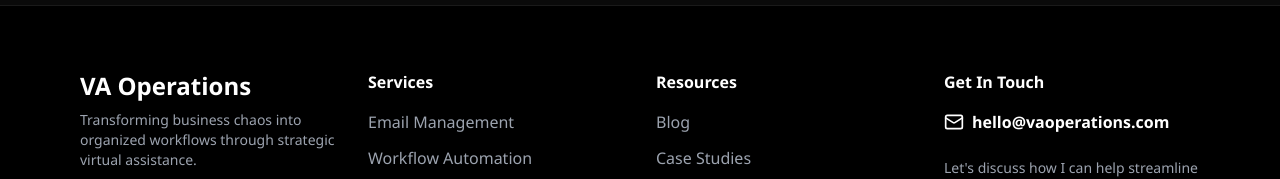
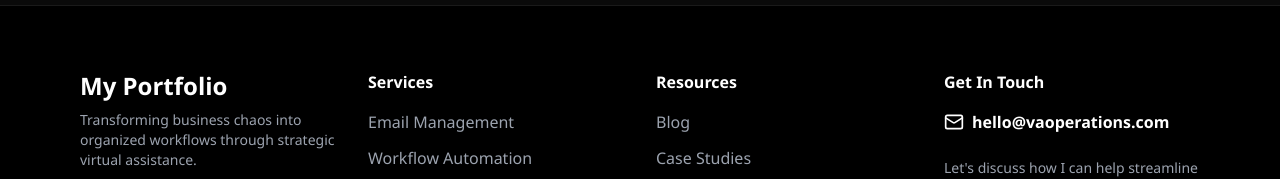
Before and after one commit to tpn-websiteportfolio/PortfolioNew, a React (Vite) app: page / in a window 1280 px wide. Shown: the part 7685-7864 px from the top of the page. Built offline with nearby package versions, Linux system fonts and the light colour scheme.

Commit message:
style: update footer title from "VA Operations" to "My Portfolio"

```diff
--- a/src/components/Footer.tsx
+++ b/src/components/Footer.tsx
@@ -51,7 +51,7 @@
               transition={{ duration: 0.6 }}
               className="md:col-span-1"
             >
-              <h3 className="text-2xl font-bold text-white mb-2">VA Operations</h3>
+              <h3 className="text-2xl font-bold text-white mb-2">My Portfolio</h3>
               <p className="text-gray-400 text-sm">
                 Transforming business chaos into organized workflows through strategic virtual assistance.
               </p>
```
